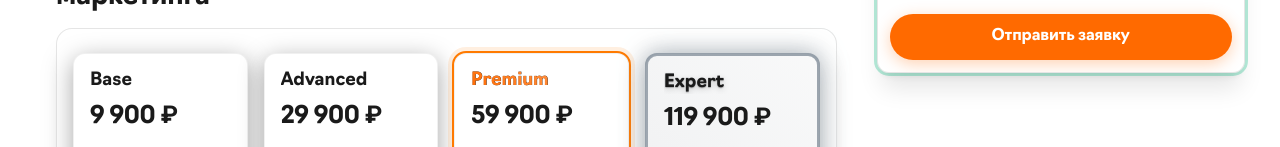
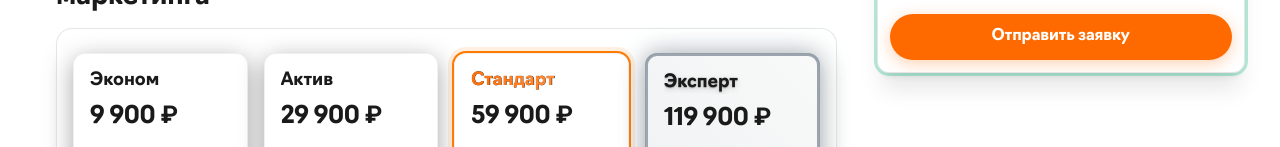
Before and after one commit to pilipenkosv-droid/zbt-calculator-v5.3, a React (Vite) app: page / in a window 1280 px wide. Shown: the part 805-952 px from the top of the page. Built offline with nearby package versions, Linux system fonts and the light colour scheme.

Commit message:
Переименование уровней поддержки: Base→Эконом, Advanced→Актив, Premium→Стандарт, Expert→Эксперт

```diff
--- a/src/App.tsx
+++ b/src/App.tsx
@@ -122,16 +122,22 @@ const App: React.FC = () => {
               <SupportLevelsWithDetails
                 defaultLevel={
                   state.marketingLevel === 'base'
-                    ? 'Base'
+                    ? 'Эконом'
                     : state.marketingLevel === 'advanced'
-                      ? 'Advanced'
+                      ? 'Актив'
                       : state.marketingLevel === 'premium'
-                        ? 'Premium'
-                        : 'Expert'
+                        ? 'Стандарт'
+                        : 'Эксперт'
                 }
-                onLevelChange={level =>
-                  handleParamChange('marketingLevel', level.toLowerCase())
-                }
+                onLevelChange={level => {
+                  const levelMap: Record<string, string> = {
+                    'Эконом': 'base',
+                    'Актив': 'advanced',
+                    'Стандарт': 'premium',
+                    'Эксперт': 'expert',
+                  };
+                  handleParamChange('marketingLevel', levelMap[level] || 'base');
+                }}
               />
 
               {/* Остальные параметры */}
@@ -162,7 +168,7 @@ const App: React.FC = () => {
                 <h3 className="text-2xl font-bold mb-4">Модуль в подарок</h3>
                 <p className="text-white/80 mb-4">
                   Выберите один модуль бесплатно (NPS, Reputation, Cloud). Срок:
-                  3 месяца для Advanced/Premium/Expert.
+                  3 месяца для Актив/Стандарт/Эксперт.
                 </p>
                 <select
                   value={selectedGiftModule}
@@ -204,7 +210,7 @@ const App: React.FC = () => {
                   {
                     question: 'Можно протестировать?',
                     answer:
-                      'Да. Демо‑доступ и Telegram‑бот Zabota.Reputation на 3 месяца — в подарок на тарифах Advanced/Premium/Expert.',
+                      'Да. Демо‑доступ и Telegram‑бот Zabota.Reputation на 3 месяца — в подарок на тарифах Актив/Стандарт/Эксперт.',
                   },
                 ].map((faq, index) => (
                   <div key={index} className="glass-card">
@@ -247,7 +253,7 @@ const App: React.FC = () => {
               </h2>
               <div className="grid md:grid-cols-3 gap-6">
                 <div className="glass-card p-6">
-                  <h3 className="text-xl font-bold mb-4">Base</h3>
+                  <h3 className="text-xl font-bold mb-4">Эконом</h3>
                   <ul className="space-y-2 text-sm text-white/80">
                     <li>• Базовые сценарии коммуникаций</li>
                     <li>• Помощь по запросу</li>
@@ -255,7 +261,7 @@ const App: React.FC = () => {
                   </ul>
                 </div>
                 <div className="glass-card p-6">
-                  <h3 className="text-xl font-bold mb-4">Advanced</h3>
+                  <h3 className="text-xl font-bold mb-4">Актив</h3>
                   <ul className="space-y-2 text-sm text-white/80">
                     <li>• Расширенный набор сценариев</li>
                     <li>• Персональные рекомендации</li>
@@ -264,7 +270,7 @@ const App: React.FC = () => {
                   </ul>
                 </div>
                 <div className="glass-card p-6">
-                  <h3 className="text-xl font-bold mb-4">Premium</h3>
+                  <h3 className="text-xl font-bold mb-4">Стандарт</h3>
                   <ul className="space-y-2 text-sm text-white/80">
                     <li>• Максимум сценариев</li>
                     <li>• Регулярный аудит</li>
--- a/src/components/ApplyModal.tsx
+++ b/src/components/ApplyModal.tsx
@@ -106,7 +106,7 @@ const ApplyModal: React.FC<ApplyModalProps> = ({ isOpen, onClose, onSubmit, calc
         baseSize: 35000,
         branches: 1,
         whatsappNumbers: 0,
-        mmLevel: 'Advanced',
+        mmLevel: 'advanced',
         supportLevel: 'weekday',
         monthly: 51800,
         total: 396270,
--- a/src/components/FAQSection.tsx
+++ b/src/components/FAQSection.tsx
@@ -22,7 +22,7 @@ const items: FAQItem[] = [
   },
   {
     q: 'Чем отличаются уровни поддержки и сколько сценариев доступно?',
-    a: 'Уровни Base/Advanced/Premium/Expert различаются глубиной сценариев, аналитики и приоритета задач: от базовой помощи и ежемесячного отчёта до стратегических сессий и персонального менеджера. В Premium — до 40 активных сценариев без ограничений по типам, с рекомендованным распределением (сервисные, обратная связь/NPS, удержание/возврат, лояльность, персональные акции) и регулярным аудитом под цели роста; доступны A/B-эксперименты и «овертайм»-услуги.',
+    a: 'Уровни Эконом/Актив/Стандарт/Эксперт различаются глубиной сценариев, аналитики и приоритета задач: от базовой помощи и ежемесячного отчёта до стратегических сессий и персонального менеджера. В Стандарт — до 40 активных сценариев без ограничений по типам, с рекомендованным распределением (сервисные, обратная связь/NPS, удержание/возврат, лояльность, персональные акции) и регулярным аудитом под цели роста; доступны A/B-эксперименты и «овертайм»-услуги.',
   },
 ];
 
--- a/src/components/MMLevelsSection.tsx
+++ b/src/components/MMLevelsSection.tsx
@@ -27,7 +27,7 @@ interface MMLevelsSectionProps {
 const levels = [
   {
     id: 'base' as MMLevelId,
-    name: 'Base',
+    name: 'Эконом',
     price: 9900,
     features: [
       { icon: DocumentIcon, text: 'Базовые сценарии' },
@@ -37,7 +37,7 @@ const levels = [
   },
   {
     id: 'advanced' as MMLevelId,
-    name: 'Advanced',
+    name: 'Актив',
     price: 29900,
     isRecommended: true,
     features: [
@@ -49,7 +49,7 @@ const levels = [
   },
   {
     id: 'premium' as MMLevelId,
-    name: 'Premium',
+    name: 'Стандарт',
     price: 59900,
     features: [
       { icon: TargetIcon, text: 'Максимум сценариев' },
@@ -60,7 +60,7 @@ const levels = [
   },
   {
     id: 'expert' as MMLevelId,
-    name: 'Expert',
+    name: 'Эксперт',
     price: 119900,
     features: [
       { icon: PresentationIcon, text: 'Стратегические сессии' },
--- a/src/components/SupportLevelsWithDetails.tsx
+++ b/src/components/SupportLevelsWithDetails.tsx
@@ -5,16 +5,31 @@ import MMLevelsSection, { MMLevelId } from './MMLevelsSection';
 import Tooltip from './Tooltip';
 import InfoIcon from './InfoIcon';
 
-type SupportLevelId = 'Base' | 'Advanced' | 'Premium' | 'Expert';
+type SupportLevelId = 'Эконом' | 'Актив' | 'Стандарт' | 'Эксперт';
 
 type SupportLevelsWithDetailsProps = {
   defaultLevel?: SupportLevelId;
   onLevelChange?: (level: SupportLevelId) => void;
 };
 
+// Маппинг русских названий на английские id
+const levelNameToId: Record<SupportLevelId, MMLevelId> = {
+  'Эконом': 'base',
+  'Актив': 'advanced',
+  'Стандарт': 'premium',
+  'Эксперт': 'expert',
+};
+
+// Маппинг английских id на русские названия
+const levelIdToName: Record<MMLevelId, SupportLevelId> = {
+  'base': 'Эконом',
+  'advanced': 'Актив',
+  'premium': 'Стандарт',
+  'expert': 'Эксперт',
+};
 
 export const SupportLevelsWithDetails: React.FC<SupportLevelsWithDetailsProps> = ({
-  defaultLevel = 'Advanced',
+  defaultLevel = 'Актив',
   onLevelChange,
 }) => {
   const [selected, setSelected] = useState<SupportLevelId>(defaultLevel);
@@ -24,7 +39,9 @@ export const SupportLevelsWithDetails: React.FC<SupportLevelsWithDetailsProps> =
     onLevelChange?.(selected);
   }, [selected, onLevelChange]);
 
-  const levelData = useMemo(() => getLevelDetails(selected), [selected]);
+  // Преобразуем русское название в английский id для getLevelDetails
+  const levelId = levelNameToId[selected];
+  const levelData = useMemo(() => getLevelDetails(levelId), [levelId]);
   const panelTargetHeight = 600; // Фиксированная высота панели
 
   return (
@@ -47,9 +64,9 @@ export const SupportLevelsWithDetails: React.FC<SupportLevelsWithDetailsProps> =
         <div className="px-0">
           {/* Грид карточек — без дополнительной обёртки для выбранной */}
           <MMLevelsSection
-            selected={selected.toLowerCase() as MMLevelId}
+            selected={levelNameToId[selected]}
             onLevelChange={(lvl) => {
-              setSelected(lvl.charAt(0).toUpperCase() + lvl.slice(1) as SupportLevelId);
+              setSelected(levelIdToName[lvl]);
               setOpen(true);
               setTimeout(() => document.getElementById('details-dock')?.scrollTo({ top: 0, behavior: 'smooth' }), 0);
             }}
--- a/src/lib/levelDetails.ts
+++ b/src/lib/levelDetails.ts
@@ -304,14 +304,14 @@ export interface SupportLevel {
 
 export const supportLevels: SupportLevel[] = [
   {
-    id: 'Base',
-    title: 'Base',
+    id: 'Эконом',
+    title: 'Эконом',
     price: '9 900 ₽/мес',
     features: ['Базовые сценарии', 'Помощь по запросу', 'Ежемесячный отчет'],
   },
   {
-    id: 'Advanced',
-    title: 'Advanced',
+    id: 'Актив',
+    title: 'Актив',
     price: '29 900 ₽/мес',
     features: [
       'Расширенные сценарии',
@@ -321,8 +321,8 @@ export const supportLevels: SupportLevel[] = [
     ],
   },
   {
-    id: 'Premium',
-    title: 'Premium',
+    id: 'Стандарт',
+    title: 'Стандарт',
     price: '59 900 ₽/мес',
     features: [
       'Максимум сценариев',
@@ -332,8 +332,8 @@ export const supportLevels: SupportLevel[] = [
     ],
   },
   {
-    id: 'Expert',
-    title: 'Expert',
+    id: 'Эксперт',
+    title: 'Эксперт',
     price: '119 900 ₽/мес',
     features: [
       'Стратегические сессии',
--- a/src/platforms/mobile/MobileApp.tsx
+++ b/src/platforms/mobile/MobileApp.tsx
@@ -130,16 +130,22 @@ const MobileApp: React.FC<MobileAppProps> = ({ detection }) => {
               <SupportLevelsWithDetails
                 defaultLevel={
                   state.marketingLevel === 'base'
-                    ? 'Base'
+                    ? 'Эконом'
                     : state.marketingLevel === 'advanced'
-                      ? 'Advanced'
+                      ? 'Актив'
                       : state.marketingLevel === 'premium'
-                        ? 'Premium'
-                        : 'Expert'
+                        ? 'Стандарт'
+                        : 'Эксперт'
                 }
-                onLevelChange={level =>
-                  handleParamChange('marketingLevel', level.toLowerCase())
-                }
+                onLevelChange={level => {
+                  const levelMap: Record<string, string> = {
+                    'Эконом': 'base',
+                    'Актив': 'advanced',
+                    'Стандарт': 'premium',
+                    'Эксперт': 'expert',
+                  };
+                  handleParamChange('marketingLevel', levelMap[level] || 'base');
+                }}
               />
             </div>
 
--- a/src/platforms/mobile/components/MobileFAQ.tsx
+++ b/src/platforms/mobile/components/MobileFAQ.tsx
@@ -40,7 +40,7 @@ const MobileFAQ: React.FC = () => {
     {
       id: 'support',
       question: 'Чем отличаются уровни поддержки и сколько сценариев доступно?',
-      answer: 'Уровни Base/Advanced/Premium/Expert различаются глубиной сценариев, аналитики и приоритета задач: от базовой помощи и ежемесячного отчёта до стратегических сессий и персонального менеджера. В Premium — до 40 активных сценариев без ограничений по типам, с рекомендованным распределением (сервисные, обратная связь/NPS, удержание/возврат, лояльность, персональные акции) и регулярным аудитом под цели роста; доступны A/B-эксперименты и «овертайм»-услуги.'
+      answer: 'Уровни Эконом/Актив/Стандарт/Эксперт различаются глубиной сценариев, аналитики и приоритета задач: от базовой помощи и ежемесячного отчёта до стратегических сессий и персонального менеджера. В Стандарт — до 40 активных сценариев без ограничений по типам, с рекомендованным распределением (сервисные, обратная связь/NPS, удержание/возврат, лояльность, персональные акции) и регулярным аудитом под цели роста; доступны A/B-эксперименты и «овертайм»-услуги.'
     }
   ];
 
--- a/src/shared/lib/levelDetails.ts
+++ b/src/shared/lib/levelDetails.ts
@@ -304,14 +304,14 @@ export interface SupportLevel {
 
 export const supportLevels: SupportLevel[] = [
   {
-    id: 'Base',
-    title: 'Base',
+    id: 'Эконом',
+    title: 'Эконом',
     price: '9 900 ₽/мес',
     features: ['Базовые сценарии', 'Помощь по запросу', 'Ежемесячный отчет'],
   },
   {
-    id: 'Advanced',
-    title: 'Advanced',
+    id: 'Актив',
+    title: 'Актив',
     price: '29 900 ₽/мес',
     features: [
       'Расширенные сценарии',
@@ -321,8 +321,8 @@ export const supportLevels: SupportLevel[] = [
     ],
   },
   {
-    id: 'Premium',
-    title: 'Premium',
+    id: 'Стандарт',
+    title: 'Стандарт',
     price: '59 900 ₽/мес',
     features: [
       'Максимум сценариев',
@@ -332,8 +332,8 @@ export const supportLevels: SupportLevel[] = [
     ],
   },
   {
-    id: 'Expert',
-    title: 'Expert',
+    id: 'Эксперт',
+    title: 'Эксперт',
     price: '119 900 ₽/мес',
     features: [
       'Стратегические сессии',
--- a/src/styles/mm-cards.css
+++ b/src/styles/mm-cards.css
@@ -48,7 +48,7 @@
   color: var(--text, #111);
 }
 
-/* Premium — градиентный текст */
+/* Стандарт — градиентный текст */
 .mm-title.gradient-premium {
   position: relative;
   color: #ff6a00;
@@ -70,7 +70,7 @@
   will-change: transform;
 }
 
-/* Expert — «металлический» текст */
+/* Эксперт — «металлический» текст */
 .mm-title.metal {
   background:
     linear-gradient(90deg, #6f747a 0%, #c0c4c9 20%, #eef0f3 38%, #b5bac0 55%, #f5f7fa 72%, #9aa0a6 100%),
```
Also changed, not shown: src/index.css (+4 -4 lines).
